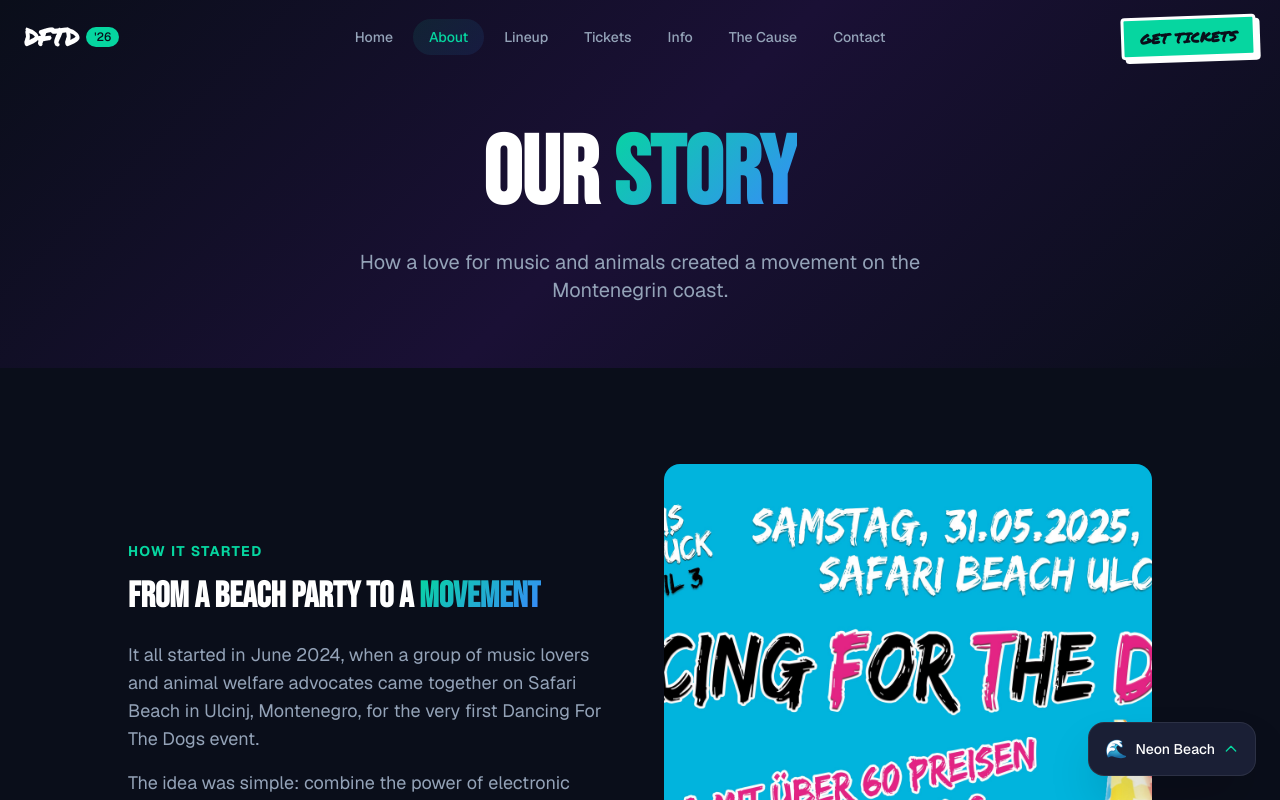
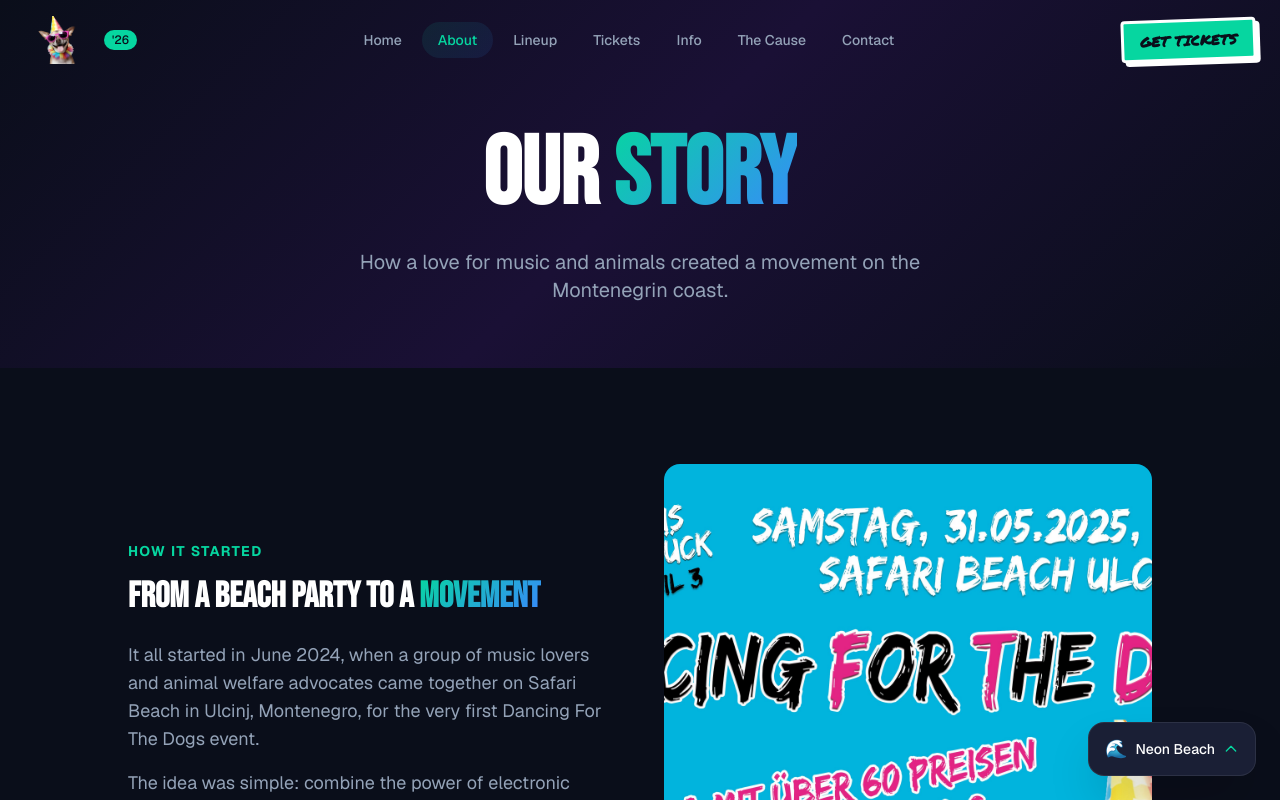
Before and after one commit to scriptify/dftd-website, a Next.js app in the folder app/: page /about in a window 1280 px wide. Shown: the top 800 px of the page. Built offline with nearby package versions, Linux system fonts and the light colour scheme.

Commit message:
added official logo, small layout adjustments

```diff
--- a/app/src/components/ui/Footer.tsx
+++ b/app/src/components/ui/Footer.tsx
@@ -1,6 +1,7 @@
 'use client';
 
 import Link from 'next/link';
+import Image from 'next/image';
 import { motion } from 'framer-motion';
 import { FESTIVAL, NAV_LINKS } from '@/lib/content';
 
@@ -22,9 +23,16 @@ export default function Footer() {
         <div className="grid grid-cols-1 md:grid-cols-4 gap-10 mb-12">
           {/* Brand */}
           <div className="md:col-span-1">
-            <h3 className="text-2xl font-black mb-3" style={{ fontFamily: 'var(--font-display)' }}>
-              {FESTIVAL.shortName}
-            </h3>
+            <Link href="/">
+              <Image
+                src="/images/dftd_logo.png"
+                alt={FESTIVAL.shortName}
+                width={120}
+                height={80}
+                className="mb-3"
+                style={{ height: '60px', width: 'auto' }}
+              />
+            </Link>
             <p className="text-sm mb-4" style={{ color: 'var(--text-secondary)' }}>
               {FESTIVAL.tagline}
             </p>
--- a/app/src/components/ui/Hero.tsx
+++ b/app/src/components/ui/Hero.tsx
@@ -10,7 +10,7 @@ const DogScene = dynamic(() => import("../three/DogScene"), { ssr: false });
 export default function Hero() {
   return (
     <section
-      className="relative min-h-screen flex items-center justify-center overflow-hidden"
+      className="relative min-h-screen flex items-center justify-center overflow-hidden pt-20"
       style={{ background: "var(--gradient-hero)" }}
     >
       {/* Hero background image */}
--- a/app/src/components/ui/Navbar.tsx
+++ b/app/src/components/ui/Navbar.tsx
@@ -2,6 +2,7 @@
 
 import { useState, useEffect } from 'react';
 import Link from 'next/link';
+import Image from 'next/image';
 import { usePathname } from 'next/navigation';
 import { motion, AnimatePresence } from 'framer-motion';
 import { NAV_LINKS, FESTIVAL } from '@/lib/content';
@@ -39,12 +40,15 @@ export default function Navbar() {
         <div className="max-w-7xl mx-auto px-4 sm:px-6 flex items-center justify-between">
           {/* Logo */}
           <Link href="/" className="flex items-center gap-2 group">
-            <span
-              className="text-xl sm:text-2xl font-black tracking-tight"
-              style={{ fontFamily: 'var(--font-display)', color: 'var(--text-primary)' }}
-            >
-              {FESTIVAL.shortName}
-            </span>
+            <Image
+              src="/images/dftd_logo.png"
+              alt={FESTIVAL.shortName}
+              width={120}
+              height={80}
+              className="transition-all duration-300"
+              style={{ height: scrolled ? '36px' : '48px', width: 'auto' }}
+              priority
+            />
             <span className="text-xs font-medium px-2 py-0.5 rounded-full" style={{ background: 'var(--accent-primary)', color: 'var(--bg-primary)' }}>
               &apos;{String(FESTIVAL.year).slice(2)}
             </span>
```
Also changed, not shown: app/public/images/dftd_logo.png (added).
